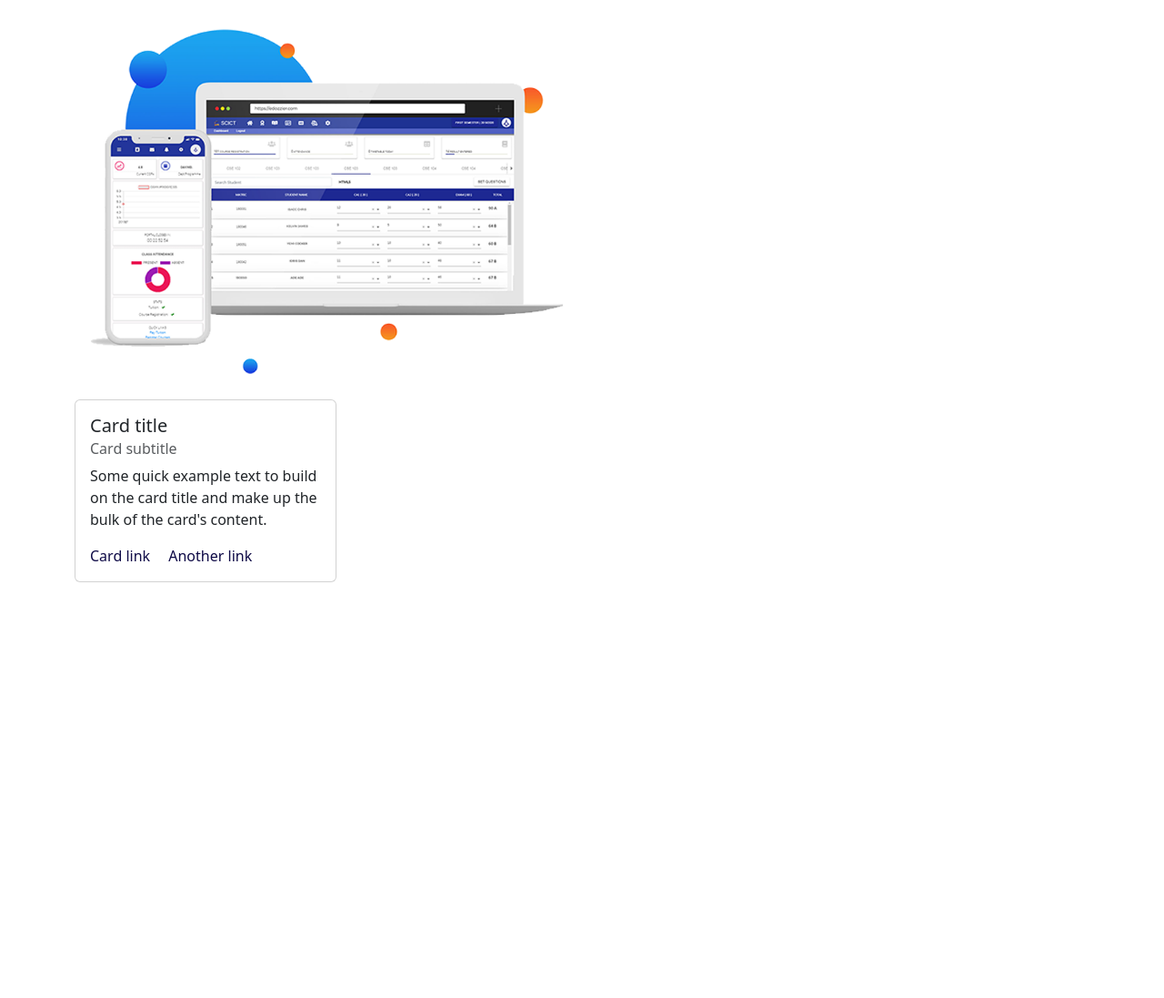
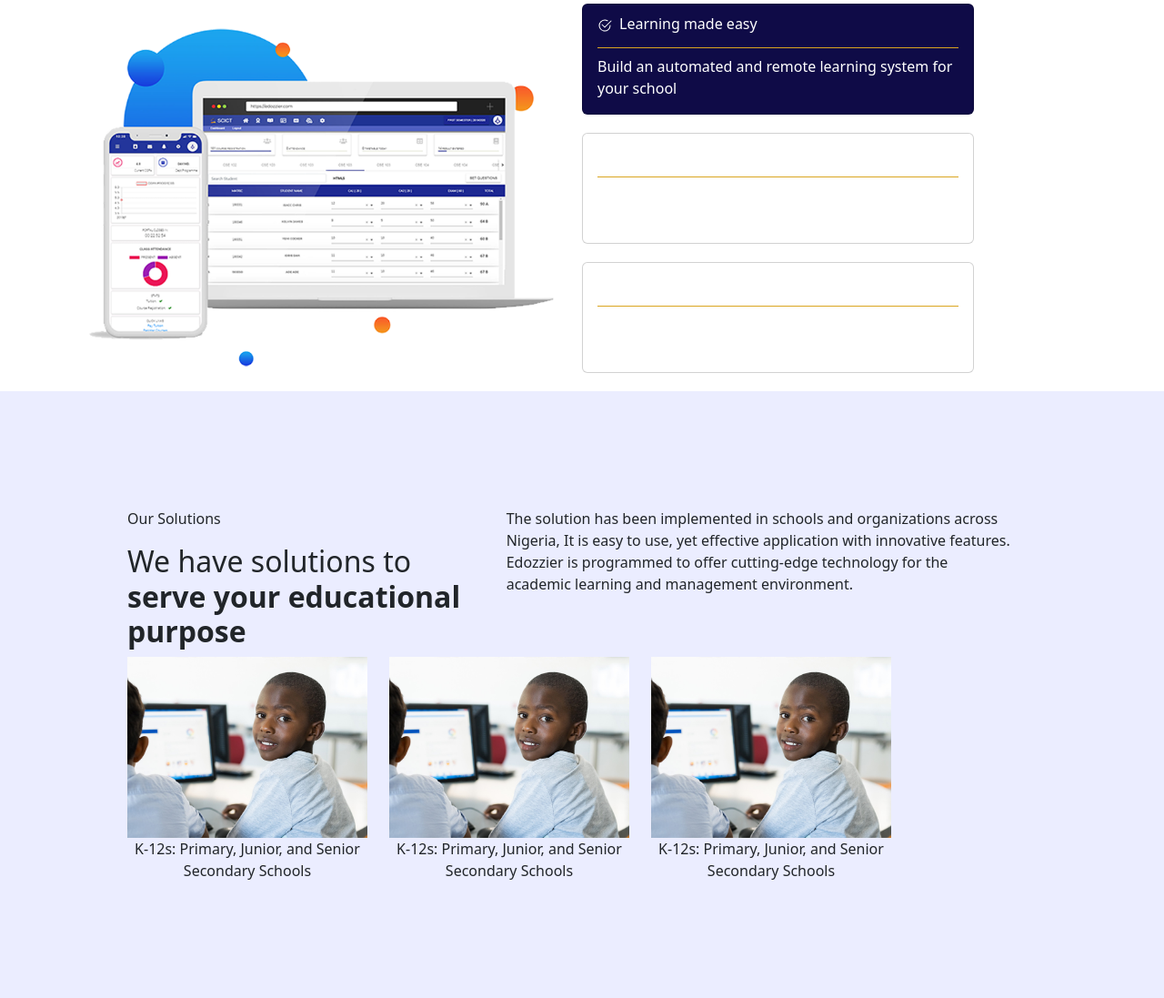
Before and after one commit to codify01/edozzier-, a plain HTML site: page index.html in a window 1280 px wide. Shown: the part 875-1972 px from the top of the page at 91% size. Before the commit the page ends 1515 px from the top, so only its background shows below. Drawn offline with nearby package versions, Linux system fonts and the light colour scheme.

Commit message:
gvsdkfakyu

```diff
--- a/index.html
+++ b/index.html
@@ -48,20 +48,76 @@
             <path fill-rule="evenodd" d="M4 8a.5.5 0 0 1 .5-.5h5.793L8.146 5.354a.5.5 0 1 1 .708-.708l3 3a.5.5 0 0 1 0 .708l-3 3a.5.5 0 0 1-.708-.708L10.293 8.5H4.5A.5.5 0 0 1 4 8"/>
           </svg></p>
         </section>
-        <section>
-            <div class="row2 container">
-                <img src="edozzier/edozzier-app.png" class="col-12 col-md-6" width="100%" alt="">
-            <!-- <div> -->
-                <div class="card col-12 col-md-6" style="width: 18rem;">
+        <section class="container">
+            <div class="row container">
+                <img src="edozzier/edozzier-app.png" class="col-12 col-md-6 edozzier-app" width="100%" alt="">
+            <div class="col-12 col-md-5">
+                <div class="card text-white" style="background-color: #0f0b47;">
                     <div class="card-body">
-                      <h5 class="card-title">Card title</h5>
-                      <h6 class="card-subtitle mb-2 text-body-secondary">Card subtitle</h6>
-                      <p class="card-text">Some quick example text to build on the card title and make up the bulk of the card's content.</p>
-                      <a href="#" class="card-link">Card link</a>
-                      <a href="#" class="card-link">Another link</a>
+                      <!-- <h5 class="card-title">Card title</h5> -->
+                      <h6 class="card-subtitle mb-2 pb-3"><svg class="me-2" xmlns="http://www.w3.org/2000/svg" width="16" height="16" fill="currentColor" class="bi bi-check2-circle" viewBox="0 0 16 16">
+                        <path d="M2.5 8a5.5 5.5 0 0 1 8.25-4.764.5.5 0 0 0 .5-.866A6.5 6.5 0 1 0 14.5 8a.5.5 0 0 0-1 0 5.5 5.5 0 1 1-11 0"/>
+                        <path d="M15.354 3.354a.5.5 0 0 0-.708-.708L8 9.293 5.354 6.646a.5.5 0 1 0-.708.708l3 3a.5.5 0 0 0 .708 0l7-7z"/>
+                      </svg>Learning made easy</h6>
+                      <p class="card-text">Build an automated and remote learning system for your school</p>
                     </div>
                   </div>
-            <!-- </div> -->
+                <div class="card text-white" style="width: rem;">
+                    <div class="card-body">
+                      <!-- <h5 class="card-title">Card title</h5> -->
+                      <h6 class="card-subtitle mb-2 pb-3" ><svg class="me-2" xmlns="http://www.w3.org/2000/svg" width="16" height="16" fill="currentColor" class="bi bi-check2-circle" viewBox="0 0 16 16">
+                        <path d="M2.5 8a5.5 5.5 0 0 1 8.25-4.764.5.5 0 0 0 .5-.866A6.5 6.5 0 1 0 14.5 8a.5.5 0 0 0-1 0 5.5 5.5 0 1 1-11 0"/>
+                        <path d="M15.354 3.354a.5.5 0 0 0-.708-.708L8 9.293 5.354 6.646a.5.5 0 1 0-.708.708l3 3a.5.5 0 0 0 .708 0l7-7z"/>
+                      </svg>Learning made easy</h6>
+                      <p class="card-text">Build an automated and remote learning system for your school</p>
+                    </div>
+                  </div>
+                <div class="card text-white" style="width: rem;">
+                    <div class="card-body">
+                      <!-- <h5 class="card-title">Card title</h5> -->
+                      <h6 class="card-subtitle mb-2 pb-3" ><svg class="me-2" xmlns="http://www.w3.org/2000/svg" width="16" height="16" fill="currentColor" class="bi bi-check2-circle" viewBox="0 0 16 16">
+                        <path d="M2.5 8a5.5 5.5 0 0 1 8.25-4.764.5.5 0 0 0 .5-.866A6.5 6.5 0 1 0 14.5 8a.5.5 0 0 0-1 0 5.5 5.5 0 1 1-11 0"/>
+                        <path d="M15.354 3.354a.5.5 0 0 0-.708-.708L8 9.293 5.354 6.646a.5.5 0 1 0-.708.708l3 3a.5.5 0 0 0 .708 0l7-7z"/>
+                      </svg>Learning made easy</h6>
+                      <p class="card-text">Build an automated and remote learning system for your school</p>
+                    </div>
+                  </div>
+            </div>
+            </div>
+        </section>
+        <section class="sec3">
+            <div class="container row">
+          <div class="col-12 col-md-5">
+            <p>Our Solutions</p>
+            <h2>
+                We have solutions to <br><span class="fw-bold">serve your educational purpose</span>
+            </h2>
+          </div>
+            <div class="col-12 col-md-7">
+                <p >
+                    The solution has been implemented in schools and organizations across Nigeria, It is easy to use, yet effective application with innovative features. Edozzier is programmed to offer cutting-edge technology for the academic learning and management environment.
+                </p>
+            </div>
+            </div>
+            <div class="row container">
+                <div class="my-card" style="width: 18rem;">
+                    <img src="edozzier/edozzier-services.jpg" class="card-img-top" alt="...">
+                    <div class="card-body">
+                      <p class="card-text text-center">K-12s: Primary, Junior, and Senior Secondary Schools</p>
+                    </div>
+                  </div>
+                <div class="my-card" style="width: 18rem;">
+                    <img src="edozzier/edozzier-services.jpg" class="card-img-top" alt="...">
+                    <div class="card-body">
+                      <p class="card-text text-center">K-12s: Primary, Junior, and Senior Secondary Schools</p>
+                    </div>
+                  </div>
+                <div class="my-card" style="width: 18rem;">
+                    <img src="edozzier/edozzier-services.jpg" class="card-img-top" alt="...">
+                    <div class="card-body">
+                      <p class="card-text text-center">K-12s: Primary, Junior, and Senior Secondary Schools</p>
+                    </div>
+                  </div>
             </div>
         </section>
     </main>
--- a/styles.css
+++ b/styles.css
@@ -22,6 +22,16 @@ ul{
     width: 100%;
     padding: 20px;
 }
+.card {
+    margin-bottom: 20px;
+}
+.card:hover {
+    background-color: #0f0b47 !important;
+    color: #fff;
+}
+.card-subtitle {
+    border-bottom: 1px solid goldenrod;
+}
 .isHere {
     background-color: #d0d9fd;
     display: inline;
@@ -35,3 +45,10 @@ a {
     text-decoration: none !important;
     color: #0f0b47 !important;
 }
+.edozzier-app {
+    object-fit: cover;
+}
+.sec3 {
+    background-color: #ebedff;
+    padding: 10%;
+}
```
